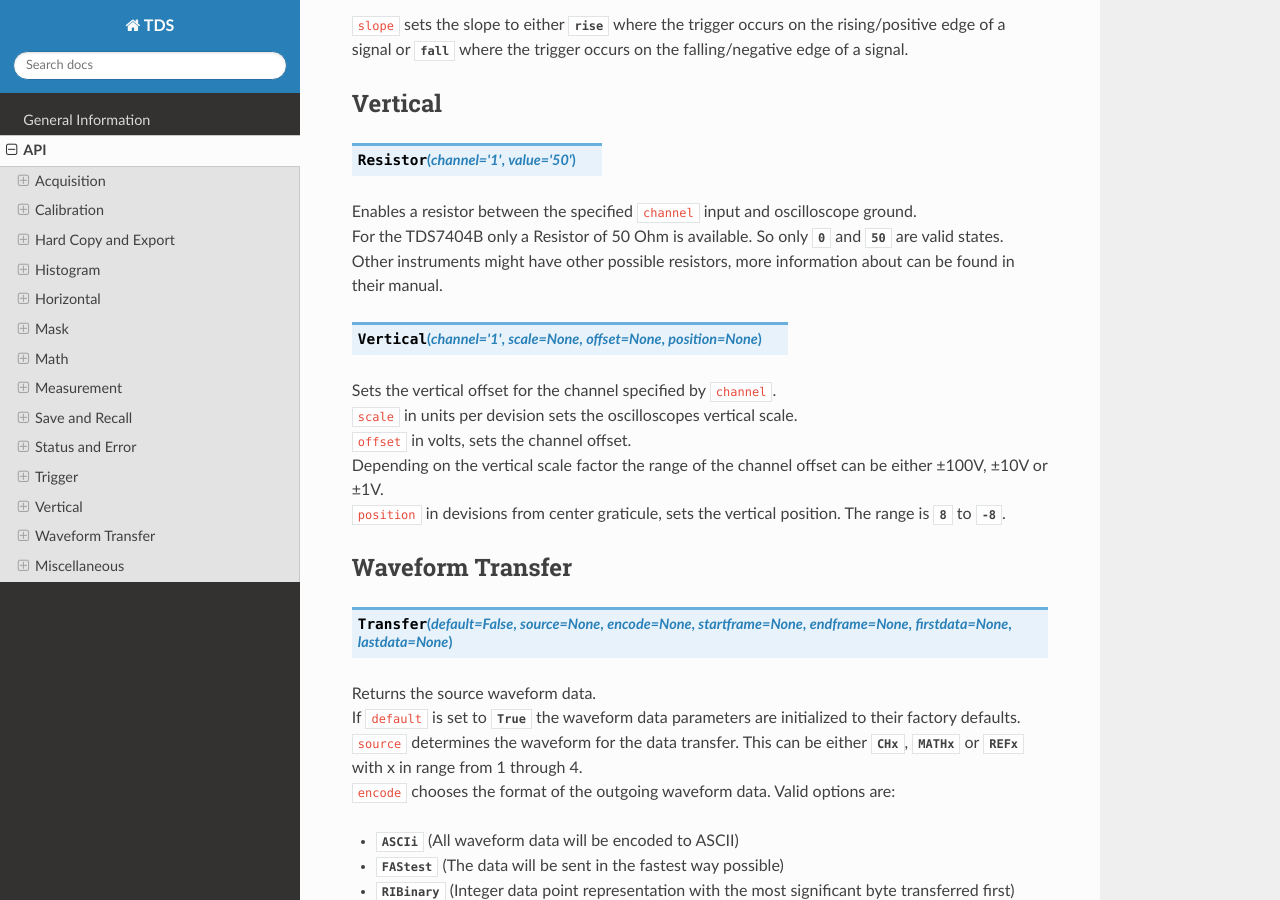
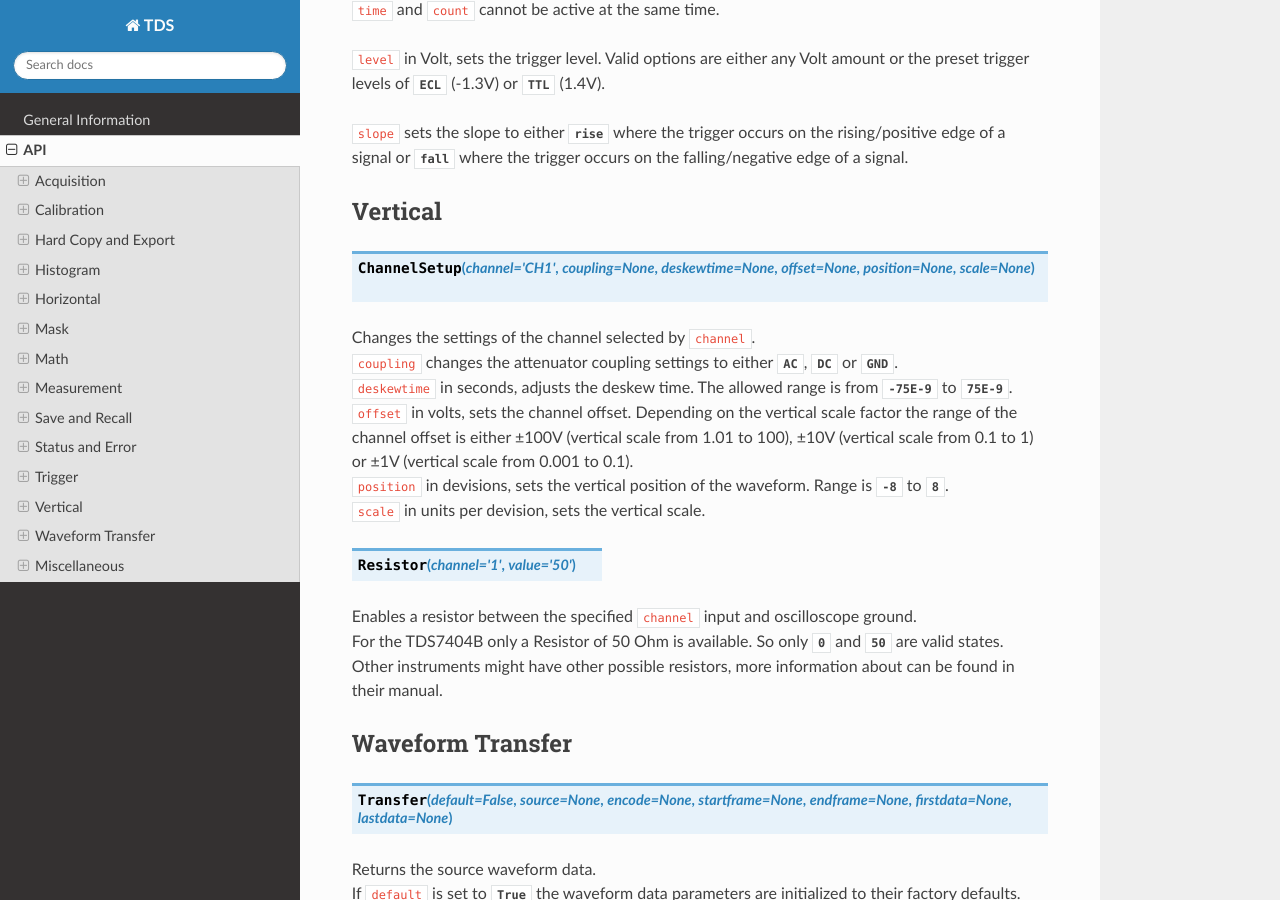
Before and after one commit to NeleWandel/TDS, a Sphinx documentation site: the page built from docs/source/API.rst, in a window 1280 px wide and 900 px high, scrolled down 16336 px. Built offline with Sphinx 7.4.7 and the Read the Docs theme 2.0.0, drawn with Linux system fonts in a browser that asks for light colours; pages that are not in the unit, such as notebooks, are missing from menus; cross-references to code outside the pages are shown as plain code; some of the changed text lies outside the part shown.

```diff
--- a/docs/source/API.rst
+++ b/docs/source/API.rst
@@ -536,6 +532,16 @@ Measurement
 
 .. method:: ResetStatistics()
 | Resets the current statistics count.
+
+.. method:: StanDeviation(m='MEAS1')
+| Returns the standard deviation for the measurement defined by ``m``.
+
+.. method:: Unit(m='MEAS1')
+| Returns the unit of the measurement defined by ``m``.
+
+.. method:: Value(m='MEAS1')
+| Returns the value of the measurement defined by ``m``.
+
 
 Save and Recall
 ---------------
@@ -800,16 +806,17 @@ Trigger
 
 Vertical
 --------
+.. method:: ChannelSetup(channel='CH1', coupling=None, deskewtime=None, offset=None, position=None, scale=None)
+| Changes the settings of the channel selected by ``channel``.
+| ``coupling`` changes the attenuator coupling settings to either :const:`AC`, :const:`DC` or :const:`GND`.
+| ``deskewtime`` in seconds, adjusts the deskew time. The allowed range is from :const:`-75E-9` to :const:`75E-9`.
+| ``offset`` in volts, sets the channel offset. Depending on the vertical scale factor the range of the channel offset is either ±100V (vertical scale from 1.01 to 100), ±10V (vertical scale from 0.1 to 1) or ±1V (vertical scale from 0.001 to 0.1).
+| ``position`` in devisions, sets the vertical position of the waveform. Range is :const:`-8` to :const:`8`.
+| ``scale`` in units per devision, sets the vertical scale.
 .. method:: Resistor(channel='1', value='50')
 | Enables a resistor between the specified ``channel`` input and oscilloscope ground.
 | For the TDS7404B only a Resistor of 50 Ohm is available. So only :const:`0` and :const:`50` are valid states.
 | Other instruments might have other possible resistors, more information about can be found in their manual.
-.. method:: Vertical(channel='1', scale=None, offset=None, position=None)
-| Sets the vertical offset for the channel specified by ``channel``.
-| ``scale`` in units per devision sets the oscilloscopes vertical scale.
-| ``offset`` in volts, sets the channel offset.
-| Depending on the vertical scale factor the range of the channel offset can be either ±100V, ±10V or ±1V.
-| ``position`` in devisions from center graticule, sets the vertical position. The range is :const:`8` to :const:`-8`.
 
 Waveform Transfer
 -----------------
@@ -865,3 +872,5 @@ Miscellaneous
 | Reverses all changes done by :meth:`AutoSet`. This does affect any changes made after the automatic adjustment.
 .. method:: Unlock()
 | Enables all frontpanel buttons and knobs on the oscilloscope, after they have been locked by :meth:`Lock`
+.. method:: WaveformDisplay(source='CH1', arg='ON')
+| Turns the display and calculation of the waveform selected by :const:`source` either :const:`ON` or :const:`OFF`.
```
Also changed, not shown: other parts of docs/source/API.rst (+1 -5 lines).
